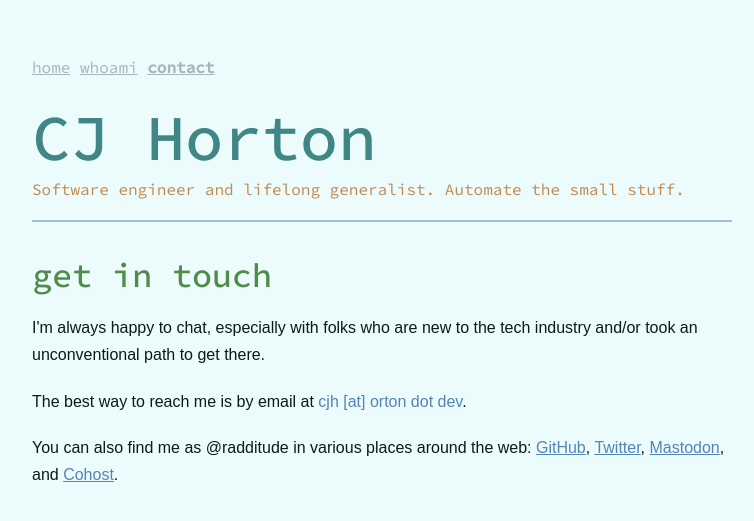
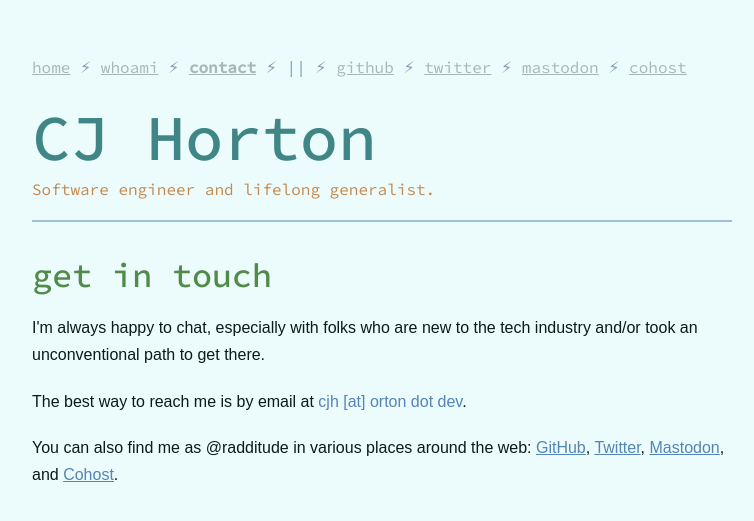
Before and after one commit to radditude/radditude.github.io, a Jekyll site: the page built from contact.html, in a window 1280 px wide. Shown: the top 521 px of the page, without its empty margins (258-1012 px from the left). Built offline with Jekyll 4.4.1, drawn with Linux system fonts in a browser that asks for light colours; some web fonts are replaced.

Commit message:
refresh links and whoami

```diff
--- a/_config.yml
+++ b/_config.yml
@@ -1,6 +1,6 @@
 # Site settings
 title: "CJ Horton"
-description: "Software engineer and lifelong generalist. Automate the small stuff."
+description: "Software engineer and lifelong generalist."
 
 baseurl: ""
 
@@ -9,15 +9,13 @@
   email: cjh@orton.dev
   display_email: "cjh [at] orton dot dev"
   social:
-    - title: Github
+    - title: github
       url: https://github.com/radditude
-    - title: Twitter
+    - title: twitter
       url: https://twitter.com/_radditude
-    - title: dev.to
-      url: https://dev.to/radditude
-    - title: Mastodon
+    - title: mastodon
       url: https://hachyderm.io/@radditude
-    - title: Cohost
+    - title: cohost
       url: https://cohost.org/radditude
 
 nav:
--- a/_includes/shared/nav.html
+++ b/_includes/shared/nav.html
@@ -1,5 +1,9 @@
 <p class="nav">
   {% for link in site.nav %}
-  <a href="{{ link.path }}" class="nav" {% if include.current == link.title %}style="font-weight: bold;" {% endif %}>{{ link.title }}</a>
+  <a href="{{ link.path }}" class="nav" {% if include.current == link.title %}style="font-weight: bold;" {% endif %}>{{ link.title }}</a> ⚡︎
+  {% endfor %}
+  ||
+  {% for link in site.author.social %}
+  ⚡︎ <a href="{{ link.url }}" class="nav" target="_blank" rel="noopener noreferrer me">{{ link.title }}</a>
   {% endfor %}
 </p>
--- a/contact.html
+++ b/contact.html
@@ -18,11 +18,10 @@
 
   <p>The best way to reach me is by email at <a id="email-clipper">{{ site.author.display_email }}</a>. <span id="clipper-confirm">Copied to your clipboard!</span></p>
 
-  {% assign twitter = site.author.social | where:"title","Twitter" %}
-  {% assign github = site.author.social | where:"title","Github" %}
-  {% assign dev = site.author.social | where:"title","dev.to" %}
-  {% assign mastodon = site.author.social | where:"title","Mastodon" %}
-  {% assign cohost = site.author.social | where:"title","Cohost" %}
+  {% assign twitter = site.author.social | where:"title","twitter" %}
+  {% assign github = site.author.social | where:"title","github" %}
+  {% assign mastodon = site.author.social | where:"title","mastodon" %}
+  {% assign cohost = site.author.social | where:"title","cohost" %}
 
   <p>You can also find me as @radditude in various places around the web: <a href="{{ github.first.url }}">GitHub</a>, <a href="{{ twitter.first.url }}">Twitter</a>, <a rel="me" href="{{ mastodon.first.url }}">Mastodon</a>, and <a href="{{ cohost.first.url }}">Cohost</a>.</p>
 </div>
--- a/whoami.html
+++ b/whoami.html
@@ -19,7 +19,9 @@
 
   <p>I tried my hand at a few other things before I found my way to programming: I have a music degree, spent a while doing freelance production work for the publishing industry, and at one point narrowly escaped becoming a public librarian.</p>
 
-  <p>I've worked all across the stack, from building complex interactive UIs to tracking down obscure data consistency issues between backend services to orchestrating the gradual rollout of a major framework upgrade. I value that broad experience because it means that I'm always improving my mental model of the system and how changes to one part might affect the whole.</p>
+  <p>My work has allowed me to explore many layers of the stack as well as the spectrum from product engineer to infrastructure engineer. I've architected holistic product features, worked on interactive UIs, led complex backend rearchitectures, and debugged obscure data consistency issues between production services.</p>
+
+  <p>I value that broad experience because it means I'm always expanding my mental model of the system and how changes to one part affect the whole.</p>
 
   <p>When not at my laptop, I'm usually walking in the woods, reading scifi (the campier the better), or submitting to the whims of my local feline overlord.</p>
 </div>
```
